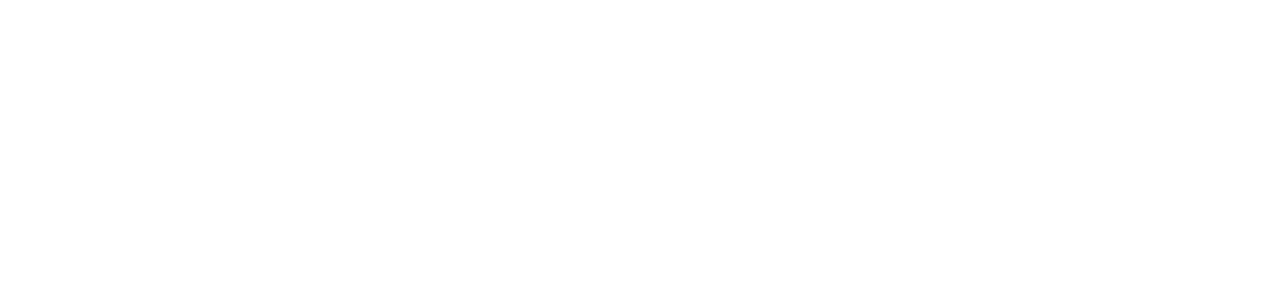
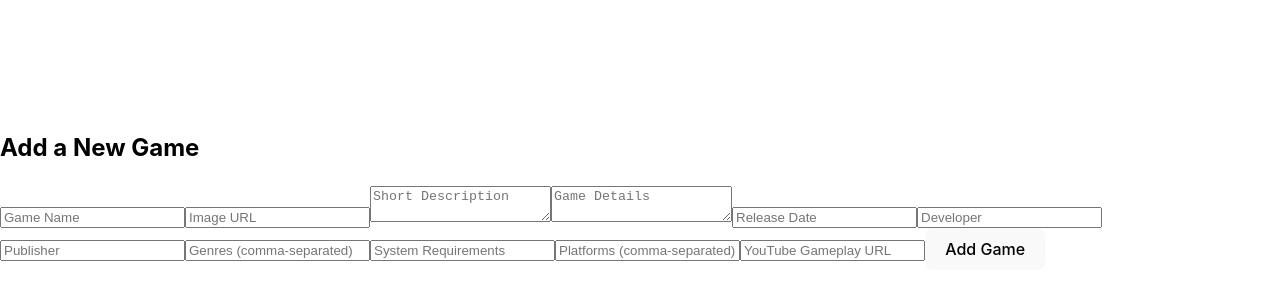
Before and after one commit to Hossain86/GameZone, a React (Vite) app: page /add-game in a window 1280 px wide. Before the commit this address had no page. Shown: the part 270-570 px from the top of the page. Built offline with nearby package versions, Linux system fonts and the light colour scheme.

Commit message:
new commit

```diff
--- a/src/App.tsx
+++ b/src/App.tsx
@@ -8,6 +8,7 @@ import Layout from "./assets/components/fastpractice/Layout";
 
 // Import your new LandingPage
 import LandingPage from "./assets/components/LandingPage/LandingPage";
+import AddGame from "./assets/components/AddGame/AddGame";
 
 function App() {
   const [filteredGames, setFilteredGames] = useState(gameData);
@@ -16,7 +17,6 @@ function App() {
     <Router>
       <Routes>
         {/* 1. Landing Page at "/" */}
-
         <Route path="/" element={<LandingPage />} />
 
         {/* 2. Games route at "/games" using Layout */}
@@ -38,6 +38,7 @@ function App() {
           {/* Game details at "/games/:id" */}
           <Route path=":id" element={<GameDetails games={gameData} />} />
         </Route>
+        <Route path="/add-game" element={<AddGame />} />
       </Routes>
     </Router>
   );
--- /dev/null
+++ b/src/assets/components/AddGame/AddGame.tsx
@@ -0,0 +1,61 @@
+import { useState } from "react";
+import { useNavigate } from "react-router-dom";
+import gameData from "../fastpractice/gameData"; // Import current gameData
+
+const AddGame = () => {
+  const navigate = useNavigate();
+  const [newGame, setNewGame] = useState({
+    id: Date.now(), // Generate a unique ID
+    imgsrc: "",
+    heading: "",
+    description: "",
+    details: "",
+    releaseDate: "",
+    developer: "",
+    publisher: "",
+    genres: "",
+    systemRequirements: "",
+    platforms: "",
+    youtubeGameplay: "",
+  });
+
+  const handleChange = (e: React.ChangeEvent<HTMLInputElement | HTMLTextAreaElement>) => {
+    setNewGame({ ...newGame, [e.target.name]: e.target.value });
+  };
+
+  const handleSubmit = () => {
+    // Convert genres and platforms to arrays
+    const formattedGame = {
+      ...newGame,
+      genres: newGame.genres.split(",").map((g) => g.trim()),
+      platforms: newGame.platforms.split(",").map((p) => p.trim()),
+    };
+
+    // Save new game data to localStorage
+    const updatedGameData = [...gameData, formattedGame];
+    localStorage.setItem("gameData", JSON.stringify(updatedGameData));
+
+    // Navigate back to homepage
+    navigate("/");
+  };
+
+  return (
+    <div>
+      <h2>Add a New Game</h2>
+      <input type="text" name="heading" placeholder="Game Name" onChange={handleChange} />
+      <input type="text" name="imgsrc" placeholder="Image URL" onChange={handleChange} />
+      <textarea name="description" placeholder="Short Description" onChange={handleChange} />
+      <textarea name="details" placeholder="Game Details" onChange={handleChange} />
+      <input type="text" name="releaseDate" placeholder="Release Date" onChange={handleChange} />
+      <input type="text" name="developer" placeholder="Developer" onChange={handleChange} />
+      <input type="text" name="publisher" placeholder="Publisher" onChange={handleChange} />
+      <input type="text" name="genres" placeholder="Genres (comma-separated)" onChange={handleChange} />
+      <input type="text" name="systemRequirements" placeholder="System Requirements" onChange={handleChange} />
+      <input type="text" name="platforms" placeholder="Platforms (comma-separated)" onChange={handleChange} />
+      <input type="text" name="youtubeGameplay" placeholder="YouTube Gameplay URL" onChange={handleChange} />
+      <button onClick={handleSubmit}>Add Game</button>
+    </div>
+  );
+};
+
+export default AddGame;
--- a/src/assets/components/LandingPage/LandingPage.module.css
+++ b/src/assets/components/LandingPage/LandingPage.module.css
@@ -9,7 +9,6 @@
   margin: 0 auto;
   gap: 2rem;
 }
-
 .content {
   flex: 1;
 }
--- a/src/assets/components/LandingPage/LandingPage.tsx
+++ b/src/assets/components/LandingPage/LandingPage.tsx
@@ -1,19 +1,28 @@
-import React from 'react';
-import styles from './LandingPage.module.css';
-import { useNavigate } from 'react-router-dom';
+import React from "react";
+import styles from "./LandingPage.module.css";
+import { useNavigate } from "react-router-dom";
 
 const LandingPage: React.FC = () => {
   const navigate = useNavigate();
   return (
     <section className={styles.landingSection}>
       <div className={styles.content}>
-        <h1 className={styles.gameheader}>Explore Gamezone Video Games Database</h1>
+        <h1 className={styles.gameheader}>
+          Explore Gamezone Video Games Database
+        </h1>
         <p className={styles.gamedetails}>
-      GameZone is your go-to destination for exploring a vast collection of video games. With a powerful and user-friendly interface, GameZone provides access to detailed game information, reviews, and recommendations. Whether you're looking for the latest releases, top-rated classics, or hidden gems, our database has you covered. Discover, explore, and dive into the world of gaming like never before! 🚀🎮
-        </p >
+          GameZone is your go-to destination for exploring a vast collection of
+          video games. With a powerful and user-friendly interface, GameZone
+          provides access to detailed game information, reviews, and
+          recommendations. Whether you're looking for the latest releases,
+          top-rated classics, or hidden gems, our database has you covered.
+          Discover, explore, and dive into the world of gaming like never
+          before! 🚀🎮
+        </p>
         <button className={styles.ctaButton} onClick={() => navigate("/game")}>
-  Get Started
-</button>
+          Get Started
+        </button><br /><br />
+        <button className={styles.ctaButton} onClick={() => navigate("/add-game")}>Add New Game (admin only)</button>
 
       </div>
       <div className={styles.imageContainer}>
--- a/src/assets/components/fastpractice/Layout.tsx
+++ b/src/assets/components/fastpractice/Layout.tsx
@@ -71,7 +71,7 @@ const Layout: React.FC<LayoutProps> = ({ games, setFilteredGames }) => {
           className="dark-mode-toggle"
           onClick={() => setDarkMode(!darkMode)}
         >
-          {darkMode ? "☀️ Light Mode" : "🌙 Dark Mode"}
+          {darkMode ? "☀️ Light" : "🌙 Dark"}
         </button>
       </nav>
 
--- a/src/assets/components/fastpractice/gameData.ts
+++ b/src/assets/components/fastpractice/gameData.ts
@@ -198,4 +198,5 @@ const gameData = [
 
 ];
 
+
 export default gameData;
```
